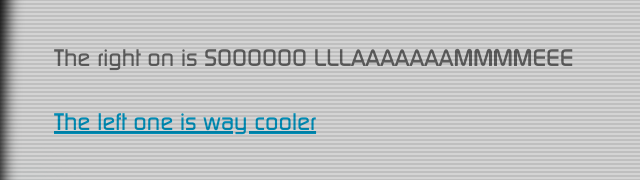
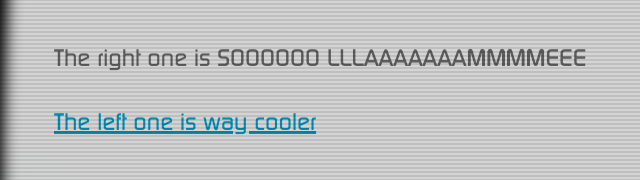
Before and after one commit to gabrielolafs/resume, an Astro site: page /articles/right-moonlander in a window 1280 px wide. Shown: the part 183-363 px from the top of the page, 10-650 px from the left. Built offline with nearby package versions, Linux system fonts and the light colour scheme; Astro itself is replaced by a stand-in of ours.

Commit message:
spelling: on -

```diff
--- a/src/pages/articles/right-moonlander.md
+++ b/src/pages/articles/right-moonlander.md
@@ -13,6 +13,6 @@ model: {
 }
 ---
 
-The right on is SOOOOOO LLLAAAAAAAMMMMEEE
+The right one is SOOOOOO LLLAAAAAAAMMMMEEE
 
 [The left one is way cooler](/articles/left-moonlander)
```
Also changed, not shown: 1 other file.
